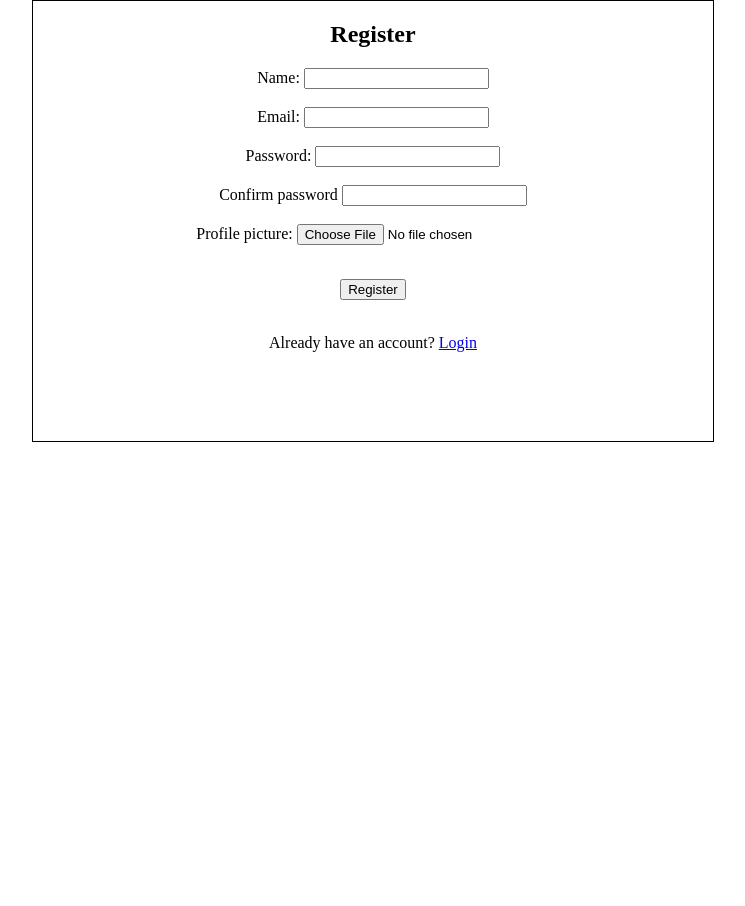
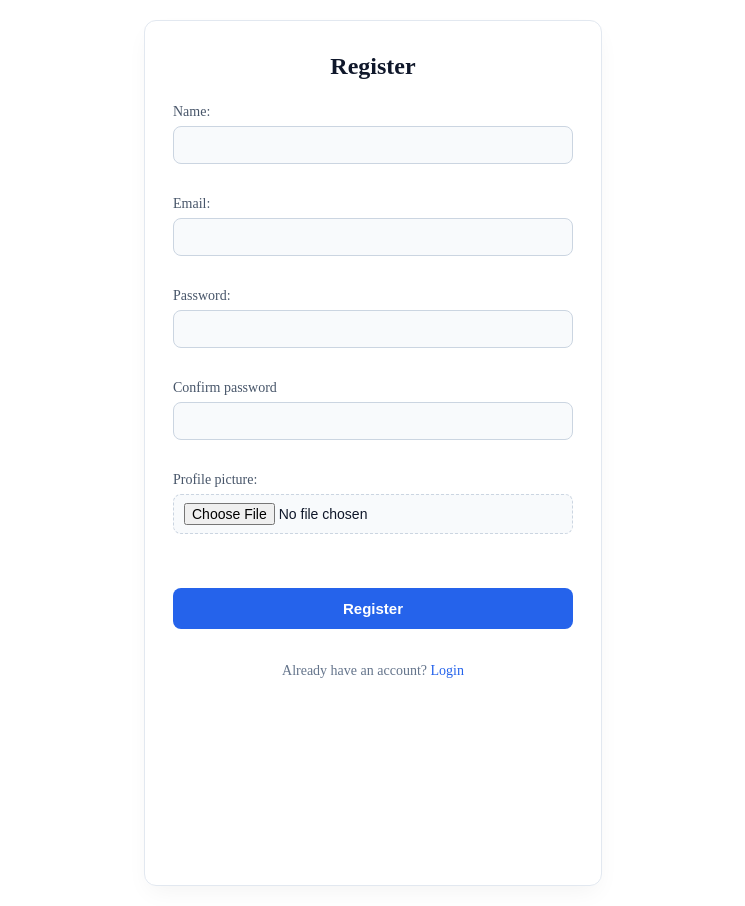
Before and after one commit to Sadithma406/node-express-Assignments, a website: page client/register.html in a window 1280 px wide. Shown: the whole page, without its empty margins (267-1012 px from the left). Before the commit the page ends 800 px from the top, so only its background shows below. Drawn offline with Linux system fonts and the light colour scheme.

```diff
--- a/client/register.html
+++ b/client/register.html
@@ -18,42 +18,10 @@
     <label>Profile picture: </label>
     <input type="file" name="profilePicture" id="profilePicture"><br><br>
   </form>
-  <button type="button" onClick="register()">Register</button><br><br>
+  <button type="button" id="registerBtn">Register</button><br><br>
   <p>Already have an account? <a href="/">Login</a> </p>
   <p id="errMsg"></p>
 </body>
-<script>
-  function register() {
-    const form = document.getElementById("register-form");
-    const formData = new FormData(form);
-    const name = document.getElementById("name").value;
-    const email = document.getElementById("email").value;
-    const password = document.getElementById("password").value;
-    const confirmPassword = document.getElementById("confirmPassword").value;
-    const errorMsg = document.getElementById("errMsg");
-
-    if (password !== confirmPassword) {
-      errorMsg.innerHTML = "Passwords do not match";
-      return;
-    }
-
-    fetch("/api/register", {
-      method: "POST",
-      body: formData
-    })
-      .then(res => res.json())
-      .then(data => {
-        if (data.success) {
-          alert("Registration successful");
-          window.location.href = "/";
-        } else {
-          errorMsg.innerHTML = data.error || data.message || "Registration failed";
-        }
-      })
-      .catch(err => {
-        errorMsg.innerHTML = "Network error: " + err.message;
-      });
-  }
-</script>
+<script src="register.js"></script>
 
 </html>
--- /dev/null
+++ b/client/register.js
@@ -0,0 +1,34 @@
+const registerBtn = document.getElementById("registerBtn");
+registerBtn.addEventListener("click", register);
+function register() {
+    const form = document.getElementById("register-form");
+    const formData = new FormData(form);
+    const name = document.getElementById("name").value;
+    const email = document.getElementById("email").value;
+    const password = document.getElementById("password").value;
+    const confirmPassword = document.getElementById("confirmPassword").value;
+    const errorMsg = document.getElementById("errMsg");
+
+    if (password !== confirmPassword) {
+      errorMsg.innerHTML = "Passwords do not match";
+      return;
+    }
+
+    fetch("/api/register", {
+      method: "POST",
+      body: formData
+    })
+      .then(res => res.json())
+      .then(data => {
+        if (data.success) {
+          errorMsg.innerHTML = "";
+          alert("Registration successful");
+          window.location.href = "/";
+        } else {
+          errorMsg.innerHTML =  data.message || "Registration failed";
+        }
+      })
+      .catch(err => {
+        errorMsg.innerHTML = "Network error: " + err.message;
+      });
+  }
--- a/client/styles.css
+++ b/client/styles.css
@@ -1,17 +1,118 @@
+body {
+  background-color: #f1f5f9;
+  color: #1e293b;
+  justify-content: center;
+  align-items: center;
+  min-height: 100vh;
+  margin: 0;
+  padding: 20px;
+}
+
 #index-body,
 #register-body,
 #forgotPassword-body {
-  margin: auto;
-  border: 1px solid black;
-  width: 50%;
-  padding: 20px;
-  height: 400px;
+  background: #ffffff;
+  border: 1px solid #e2e8f0;
+  border-radius: 12px;
+  box-shadow: 0 10px 25px -5px rgba(0, 0, 0, 0.05);
+  width: 100%;
+  max-width: 400px;
+  padding: 32px 28px;
+  margin: 20px auto;
   text-align: center;
+}
+
+h2,
+#heading {
+  margin-top: 0;
+  margin-bottom: 24px;
+  color: #0f172a;
+  font-size: 24px;
+  font-weight: 600;
+}
+
+label {
+  display: block;
+  text-align: left;
+  font-size: 14px;
+  font-weight: 500;
+  color: #475569;
+  margin-top: 14px;
+  margin-bottom: 6px;
+}
+
+input {
+  width: 100%;
+  padding: 10px 14px;
+  font-size: 14px;
+  border: 1px solid #cbd5e1;
+  border-radius: 8px;
+  background-color: #f8fafc;
+  color: #0f172a;
+}
+
+input[type="text"]:focus,
+input[type="password"]:focus {
+  border-color: #3b82f6;
+  box-shadow: 0 0 0 3px rgba(59, 130, 246, 0.15);
+}
+
+input[type="file"] {
+  border: 1px dashed #cbd5e1;
+  padding: 8px 10px;
+  cursor: pointer;
+}
+
+input[type="file"]:hover {
+  background-color: #e9e9ea;
+}
+
+button {
+  width: 100%;
+  padding: 12px;
+  background-color: #2563eb;
+  color: #ffffff;
+  border: none;
+  border-radius: 8px;
+  font-size: 15px;
+  font-weight: 600;
+  cursor: pointer;
+  margin-top: 20px;
+}
+
+button:hover {
+  background-color: #1d4ed8;
+}
+
+button:active {
+  transform: scale(0.99);
+}
+
+p {
+  font-size: 14px;
+  color: #64748b;
+  margin-top: 16px;
+  margin-bottom: 4px;
+}
+
+a {
+  color: #2563eb;
+  text-decoration: none;
+  font-weight: 500;
+}
+
+a:hover {
+  text-decoration: underline;
 }
 
 #errMsg,
 #errMsg1,
 #errMsg2,
 #errMsg3 {
-  color: red;
+  color: #dc2626;
+  font-size: 16px;
+  font-weight: 400;
+  margin-top: 12px;
+  margin-bottom: 0;
+  min-height: 18px;
 }
--- a/models/user.js
+++ b/models/user.js
@@ -1,4 +1,3 @@
-import { profile } from "console";
 import mongoose from "mongoose";
 
 const userSchema = new mongoose.Schema({
```
Also changed, not shown: client/forgotPassword.html (+3 -2 lines), server.js (+21 -0 lines).
